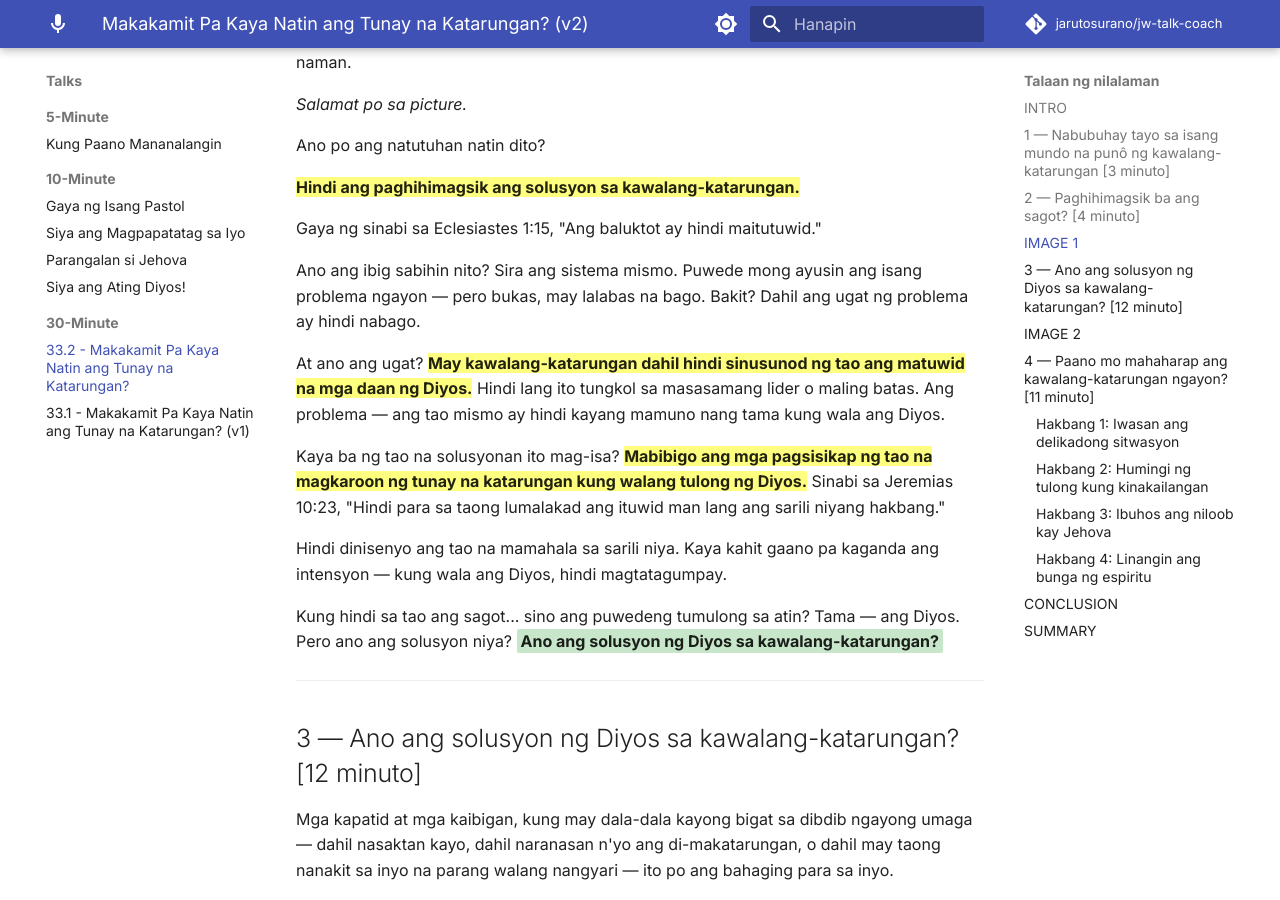
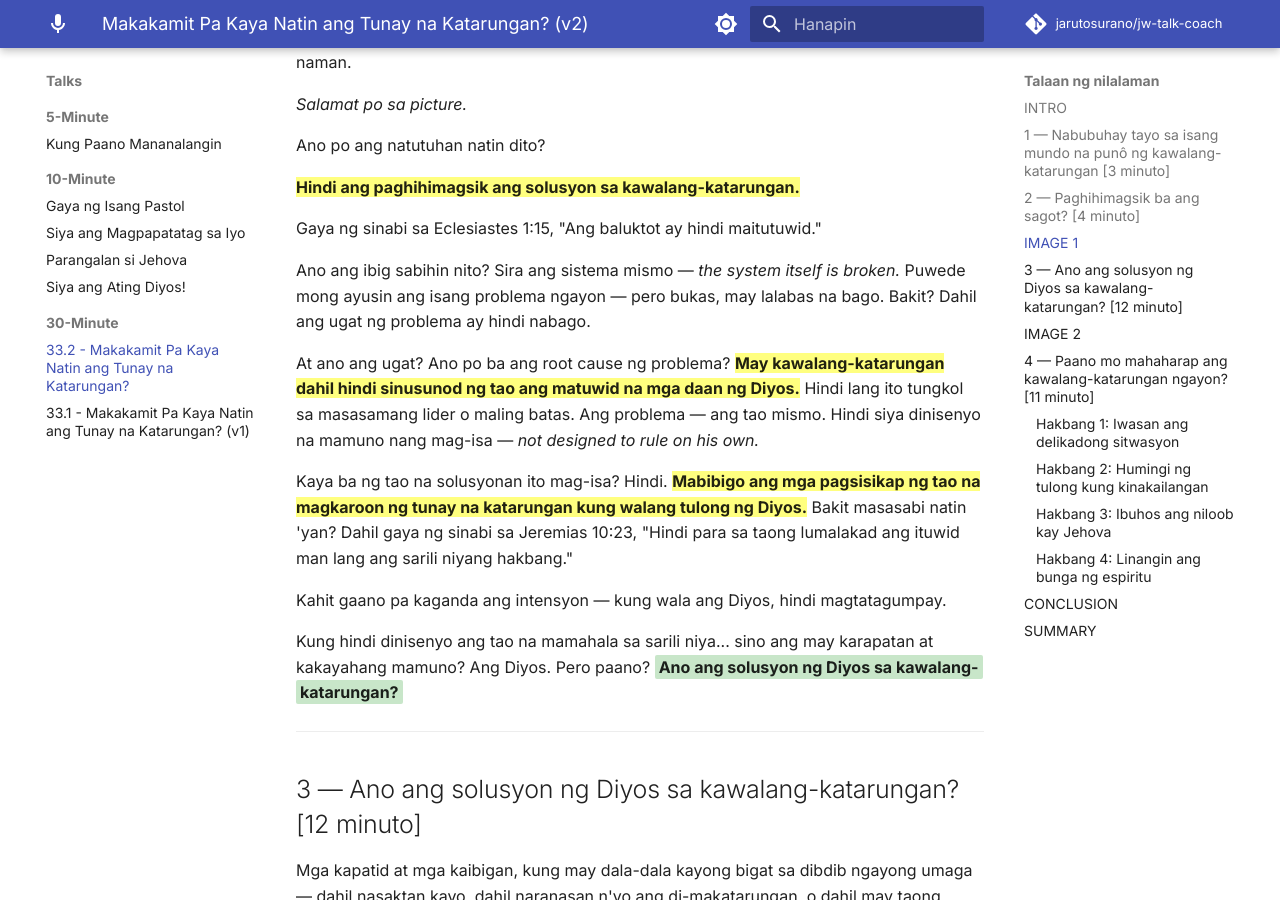
Before and after one commit to jarutosurano/jw-talk-coach, an MkDocs documentation site: the page built from docs/talks/30min/33-makakamit-pa-kaya-natin-ang-tunay-na-katarungan/index.md, in a window 1280 px wide and 900 px high, scrolled down 2961 px. Built offline with MkDocs 1.6.1 and Material for MkDocs 9.7.7, drawn with Linux system fonts in a browser that asks for light colours; comment, search, counter and statistics services are not loaded.

Commit message:
Polish talk 33 v2 Section 2: Taglish flow, stronger logic chain
- Add English phrases: 'the system itself is broken', 'not designed to rule on his own'
- Add 'root cause ng problema' after 'Ano ang ugat?'
- Add 'Hindi.' after 'Kaya ba ng tao?'
- Reorder: root cause → not designed to rule → Jer 10:23 confirms
- Transition: 'Kung hindi dinisenyo... sino ang may karapatan mamuno?'

Co-Authored-By: Claude Opus 4.6 (1M context) <noreply@anthropic.com>

```diff
--- a/docs/talks/30min/33-makakamit-pa-kaya-natin-ang-tunay-na-katarungan/index.md
+++ b/docs/talks/30min/33-makakamit-pa-kaya-natin-ang-tunay-na-katarungan/index.md
@@ -133,29 +133,30 @@ Gaya ng sinabi sa Eclesiastes 1:15,
 "Ang baluktot ay hindi maitutuwid."
 
 Ano ang ibig sabihin nito?
-Sira ang sistema mismo.
+Sira ang sistema mismo — *the system itself is broken.*
 Puwede mong ayusin ang isang problema ngayon — pero bukas, may lalabas na bago.
 Bakit? Dahil ang ugat ng problema ay hindi nabago.
 
-At ano ang ugat?
+At ano ang ugat? Ano po ba ang root cause ng problema?
 **==May kawalang-katarungan dahil hindi sinusunod ng tao ang matuwid na mga daan ng Diyos.==**
 Hindi lang ito tungkol sa masasamang lider o maling batas.
-Ang problema — ang tao mismo ay hindi kayang mamuno nang tama kung wala ang Diyos.
+Ang problema — ang tao mismo.
+Hindi siya dinisenyo na mamuno nang mag-isa — *not designed to rule on his own.*
 
-Kaya ba ng tao na solusyonan ito mag-isa?
+Kaya ba ng tao na solusyonan ito mag-isa? Hindi.
 **==Mabibigo ang mga pagsisikap ng tao na magkaroon ng tunay na katarungan kung walang tulong ng Diyos.==**
-Sinabi sa Jeremias 10:23,
+Bakit masasabi natin 'yan?
+Dahil gaya ng sinabi sa Jeremias 10:23,
 "Hindi para sa taong lumalakad
 ang ituwid man lang ang sarili niyang hakbang."
 
-Hindi dinisenyo ang tao na mamahala sa sarili niya.
-Kaya kahit gaano pa kaganda ang intensyon —
+Kahit gaano pa kaganda ang intensyon —
 kung wala ang Diyos, hindi magtatagumpay.
 
-Kung hindi sa tao ang sagot...
-sino ang puwedeng tumulong sa atin?
-Tama — ang Diyos.
-Pero ano ang solusyon niya?
+Kung hindi dinisenyo ang tao na mamahala sa sarili niya...
+sino ang may karapatan at kakayahang mamuno?
+Ang Diyos.
+Pero paano?
 <mark class="green">**Ano ang solusyon ng Diyos sa kawalang-katarungan?**</mark>
 
 ---
```
